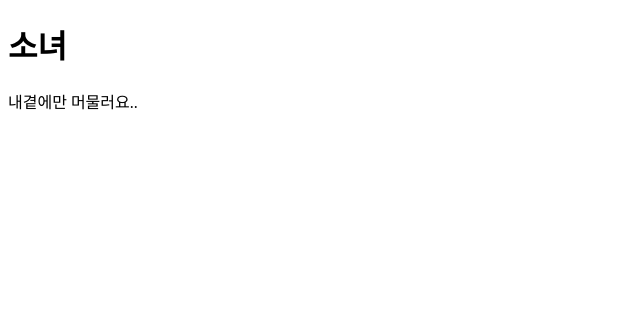
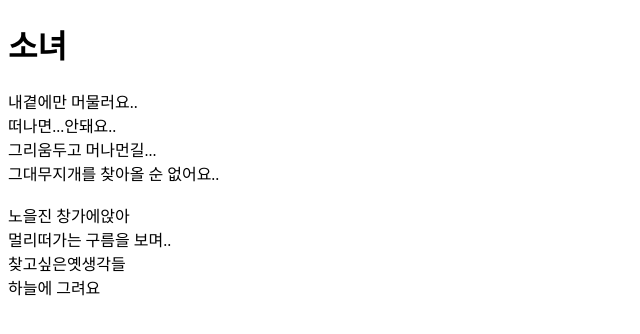
Before and after one commit to hyeri-seo/gitTest, a plain HTML site: page index.html in a window 1280 px wide. Shown: the whole page, without its empty margins (0-640 px from the left). Drawn offline with Linux system fonts and the light colour scheme.

Commit message:
이문세 소녀 두 번째 가사 추가

```diff
--- a/index.html
+++ b/index.html
@@ -7,6 +7,16 @@
 </head>
 <body>
     <h1>소녀</h1>
-    <p>내곁에만 머물러요..</p>
+    <p>
+        내곁에만 머물러요..<br>
+        떠나면...안돼요..<br>
+        그리움두고 머나먼길...<br>
+        그대무지개를 찾아올 순 없어요..<br>
+        <br>
+        노을진 창가에앉아<br>
+        멀리떠가는 구름을 보며..<br>
+        찾고싶은옛생각들<br>
+        하늘에 그려요
+    </p>
 </body>
 </html>
```
